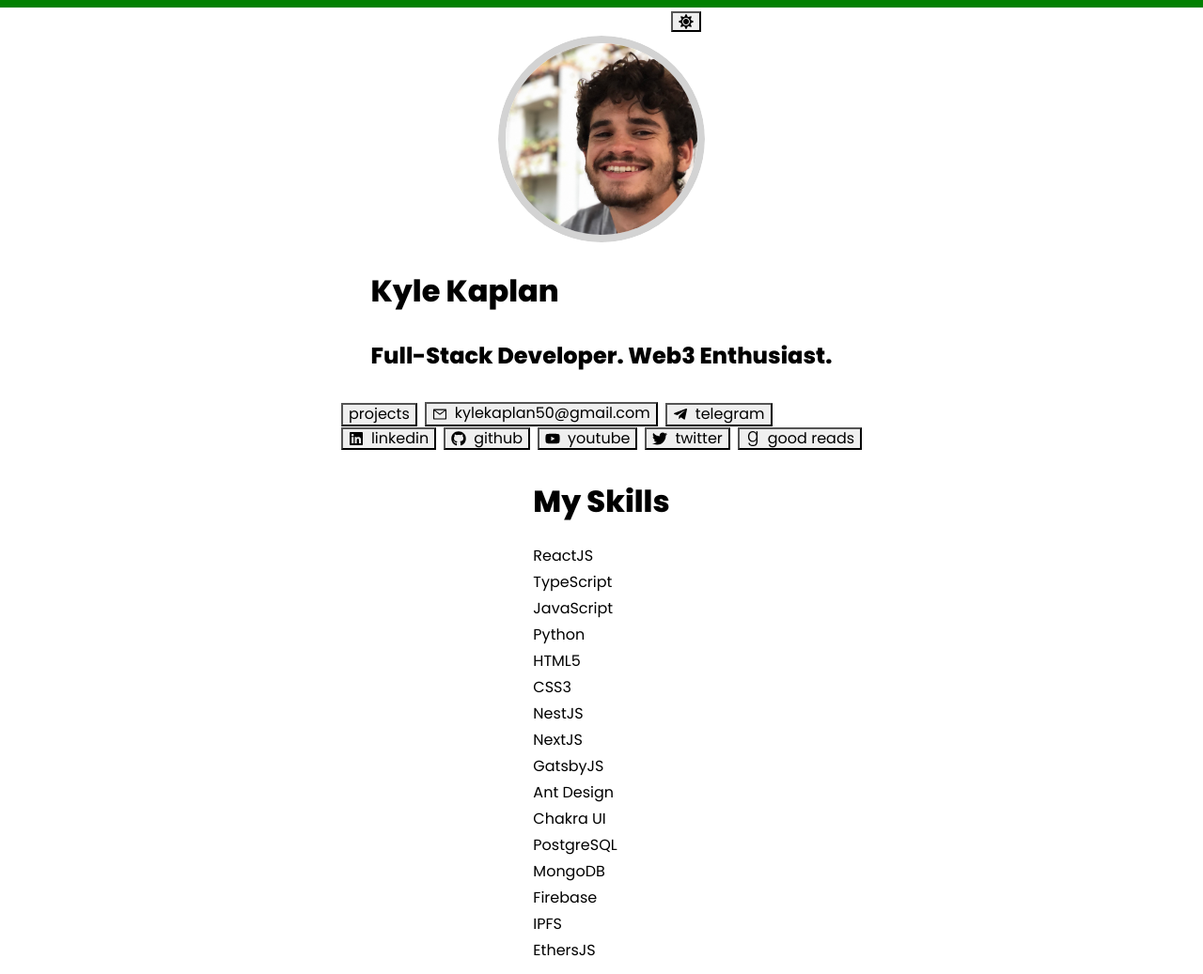
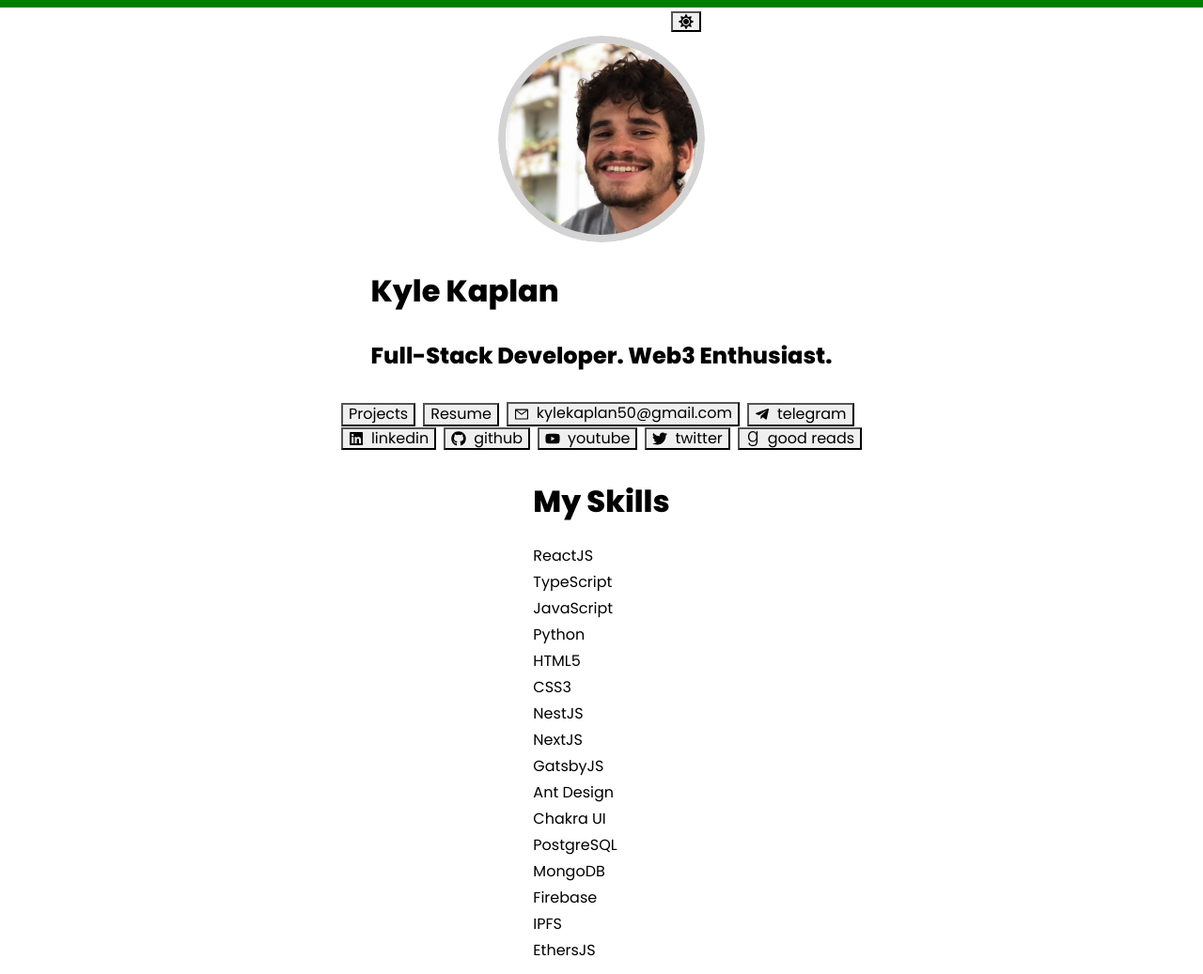
Before and after one commit to kylekaplan/kyle-kaplan, a Gatsby site: page / in a window 1280 px wide. Shown: the top 1037 px of the page at 94% size. Built offline with nearby package versions, Linux system fonts and the light colour scheme; Gatsby itself is replaced by a stand-in of ours.

Commit message:
added resume

```diff
--- a/src/components/NavSection/NavSection.tsx
+++ b/src/components/NavSection/NavSection.tsx
@@ -1,5 +1,4 @@
-import React from "react";
-import { FC } from "react";
+import React, { FC } from "react";
 import { Button, Tooltip, VStack, Wrap } from "@chakra-ui/react";
 import { FaGithub } from "@react-icons/all-files/fa/FaGithub";
 import { FaLinkedin } from "@react-icons/all-files/fa/FaLinkedin";
@@ -8,6 +7,7 @@ import { FaTwitter } from "@react-icons/all-files/fa/FaTwitter";
 import { FaTelegramPlane } from "@react-icons/all-files/fa/FaTelegramPlane";
 import { AiOutlineMail } from "@react-icons/all-files/ai/AiOutlineMail";
 import { FaGoodreadsG } from "@react-icons/all-files/fa/FaGoodreadsG";
+import { FaRegFilePdf } from "@react-icons/all-files/fa/FaRegFilePdf";
 import { Anchor } from "../Anchor/Anchor";
 import { IUser } from "../../interfaces/user";
 import CopyButtonWithTooltip from "../CopyButtonWithTooltip/CopyButtonWithTooltip";
@@ -44,12 +44,23 @@ interface NavSectionProps {
   user: IUser;
 }
 
-export const NavSection: FC<NavSectionProps> = ({ user }) => (
+export const NavSection: FC<NavSectionProps> = ({ user }) => {
+  return (
     <VStack spacing={{ base: 2, sm: 5 }} align="flex-start">
     <Wrap>
       <Anchor href="#projects">
         <Button borderRadius="full" size="lg" aria-label="media-link">
-        projects
+          Projects
+        </Button>
+      </Anchor>
+      <Anchor href={`${window.location.origin}/kyle-kaplan-resume.pdf`} key={`${window.location.origin}/kyle-kaplan-resume.pdf`} target="_blank">
+        <Button
+          borderRadius="full"
+          size="lg"
+          aria-label="media-link"
+          // leftIcon={<FaRegFilePdf />}
+        >
+          Resume
         </Button>
       </Anchor>
       <CopyButtonWithTooltip
@@ -90,3 +101,4 @@ export const NavSection: FC<NavSectionProps> = ({ user }) => (
     </Wrap>
     </VStack>
   );
+}
```
Also changed, not shown: 1 other file. Lines whose indentation alone changed are shown as unchanged.
